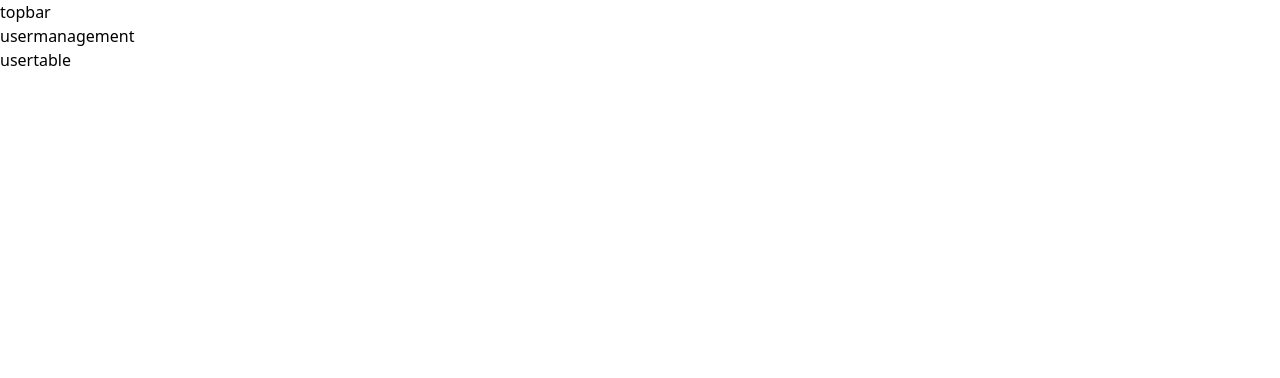
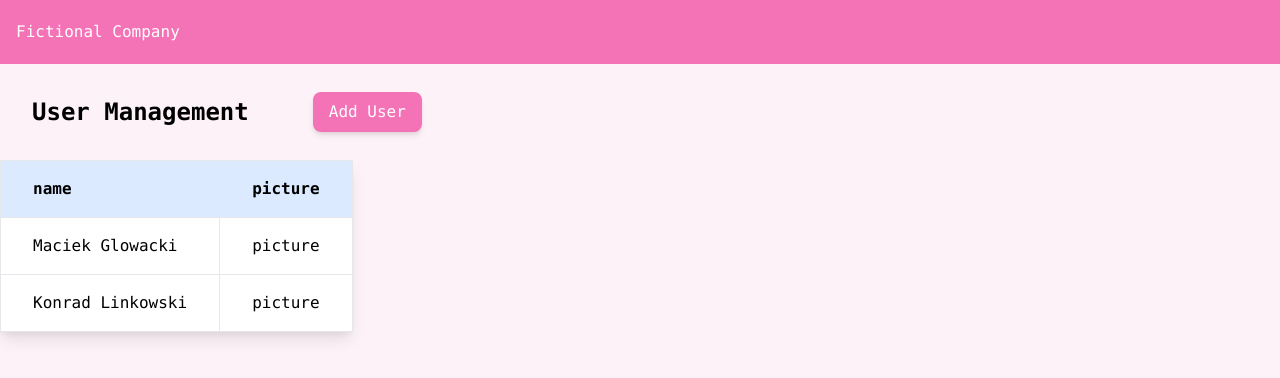
Before and after one commit to maciekglowacki/besedo-frontend, a React (Create React App) app: page / in a window 1280 px wide. Shown: the top 378 px of the page. Built offline with nearby package versions, Linux system fonts and the light colour scheme.

Commit message:
added basic styling

```diff
--- a/src/App.tsx
+++ b/src/App.tsx
@@ -1,16 +1,15 @@
 import React from 'react';
+import { MainView } from './components/MainView';
 import { Topbar } from './components/Topbar';
-import { UserManagement } from './components/UserManagement';
-import { UserTable } from './components/UserTable';
+
 import './tailwind.output.css';
 
 function App() {
   return (
-    <>
+    <div className="flex flex-col h-screen font-mono ">
       <Topbar />
-      <UserManagement />
-      <UserTable />
-    </>
+      <MainView />
+    </div>
   );
 }
 
--- /dev/null
+++ b/src/components/MainView.tsx
@@ -0,0 +1,11 @@
+import { UserManagement } from './UserManagement';
+import { UserTable } from './UserTable';
+
+export const MainView = () => {
+  return (
+    <div className="flex-auto bg-pink-50">
+      <UserManagement />
+      <UserTable />
+    </div>
+  );
+};
--- a/src/components/Topbar.tsx
+++ b/src/components/Topbar.tsx
@@ -1,3 +1,9 @@
+import './../tailwind.output.css';
+
 export const Topbar = () => {
-  return <div>topbar</div>;
+  return (
+    <div className="flex items-center bg-pink-400 h-16 shadow-md">
+      <span className="ml-4 text-white">Fictional Company</span>
+    </div>
+  );
 };
--- a/src/components/UserManagement.tsx
+++ b/src/components/UserManagement.tsx
@@ -1,3 +1,10 @@
 export const UserManagement = () => {
-  return <div>usermanagement</div>;
+  return (
+    <div className="flex justify-items-start items-center h-24 ml-8">
+      <h1 className="font-bold text-2xl">User Management</h1>
+      <button className="ml-16 py-2 px-4 bg-pink-400 text-white rounded-lg shadow-md hover:bg-pink-600 focus:outline-none focus:ring-2 focus:ring-pink-300 focus:ring-opacity-75">
+        Add User
+      </button>
+    </div>
+  );
 };
--- a/src/components/UserTable.tsx
+++ b/src/components/UserTable.tsx
@@ -1,3 +1,22 @@
 export const UserTable = () => {
-    return <div>usertable</div>
-}
+  return (
+    <table className="table-fixed shadow-lg bg-white">
+      <thead>
+        <tr>
+          <th className="bg-blue-100 border text-left px-8 py-4">name</th>
+          <th className="bg-blue-100 border text-left px-8 py-4">picture</th>
+        </tr>
+      </thead>
+      <tbody>
+        <tr>
+          <td className="border px-8 py-4">Maciek Glowacki</td>
+          <td className="border px-8 py-4">picture</td>
+        </tr>
+        <tr>
+          <td className="border px-8 py-4">Konrad Linkowski</td>
+          <td className="border px-8 py-4">picture</td>
+        </tr>
+      </tbody>
+    </table>
+  );
+};
```
